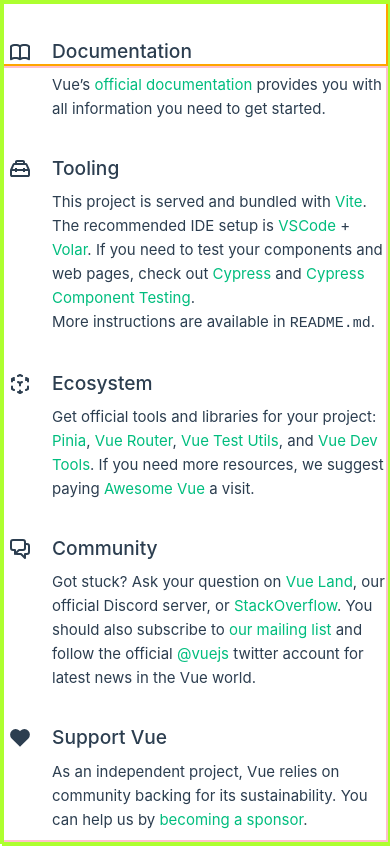
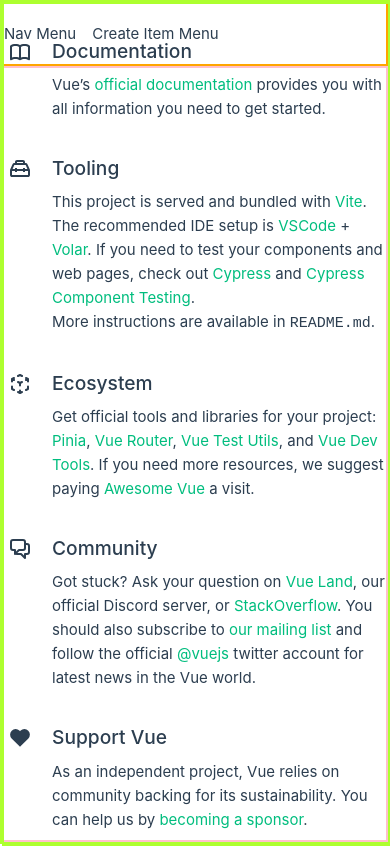
Before and after one commit to thabotr/planner, a Vue app: page / in a window 390 px wide. Built offline with nearby package versions, Linux system fonts and the light colour scheme; what v-calendar would draw is missing.

Commit message:
mobile nav controls placeholders

```diff
--- a/src/App.vue
+++ b/src/App.vue
@@ -4,14 +4,16 @@
 
 <template>
   <main>
-    <header>
-      <!-- <nav>
+    <nav>
+      <div id="links">
         <RouterLink to="/">Home</RouterLink>
         <RouterLink to="/about">About</RouterLink>
         <RouterLink to="/plan">Plan</RouterLink>
         <RouterLink to="/plan/2">Plan2</RouterLink>
-      </nav> -->
-    </header>
+      </div>
+      <button class="mobile-only">Nav Menu</button>
+      <button class="mobile-only">Create Item Menu</button>
+    </nav>
     <div id="content">
       <RouterView />
     </div>
@@ -29,17 +31,30 @@
   display: flex;
 }
 
-header {
-  box-sizing: border-box; /* for inner border */
+nav {
+  box-sizing: border-box;
+  /* for inner border */
   border: 2px solid orange;
   width: 6rem;
   height: 100%;
 }
 
+nav,
+#links {
+  flex-direction: column;
+  display: flex;
+  gap: 1rem;
+}
+
 #content {
   border: 2px solid pink;
-  box-sizing: border-box; /* for inner border */
+  box-sizing: border-box;
+  /* for inner border */
   flex: 1;
+}
+
+.mobile-only {
+  display: none;
 }
 
 /* --tablet-width: 1024px; */
@@ -47,25 +62,31 @@
   main {
     flex-direction: column;
   }
-  header {
+
+  nav {
     height: 6rem;
     width: 100%;
+  }
+
+  nav,
+  #links {
+    flex-direction: row;
   }
 }
 
 /* --large-mobile-width: 430px; */
 @media(max-width: 430px) {
-  header {
+  .mobile-only {
+    display: initial;
+  }
+
+  #links {
+    display: none;
+  }
+
+  nav {
     height: 4rem;
   }
-}
-
-/* nav {
-  text-align: left;
-  gap: 2rem;
-  display: flex;
-  flex-direction: column;
-  font-size: 1rem;
 }
 
 nav a.router-link-exact-active {
@@ -83,5 +104,5 @@
 
 nav a:first-of-type {
   border: 0;
-} */
+}
 </style>
```
